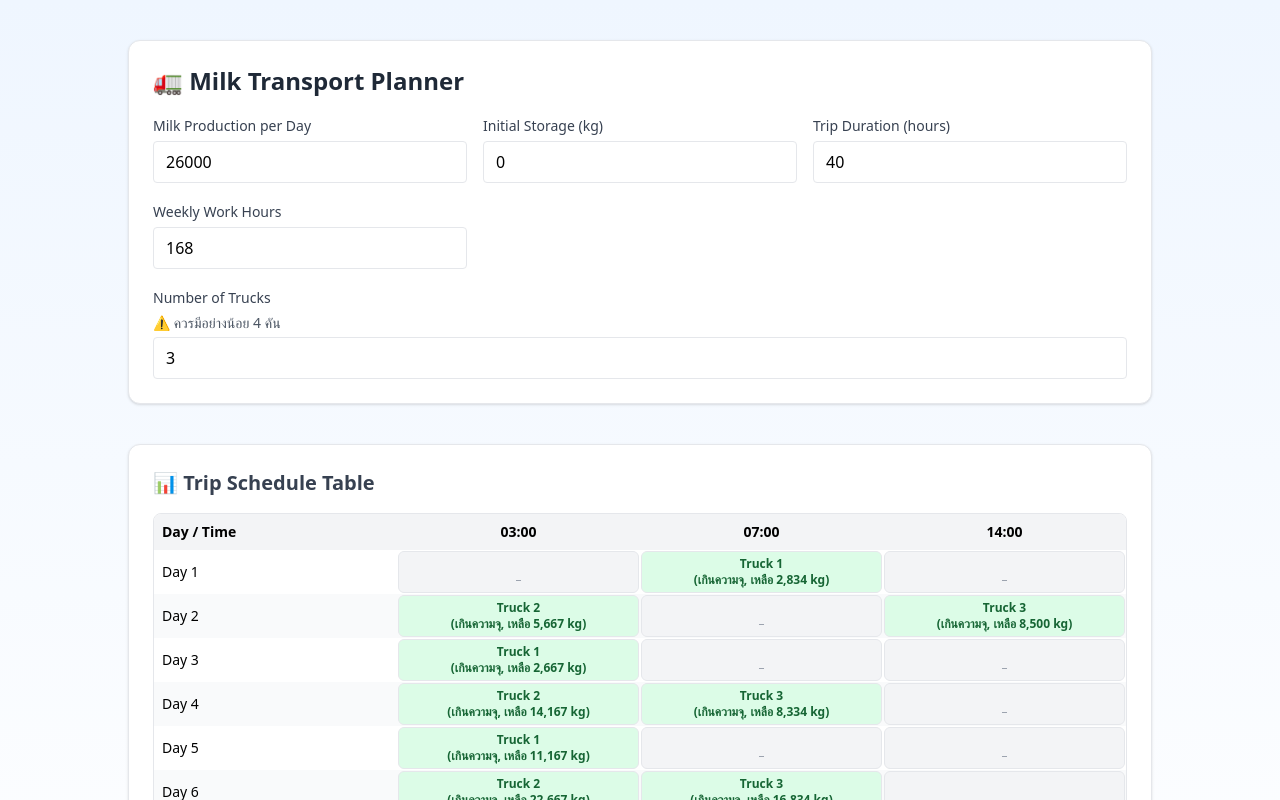
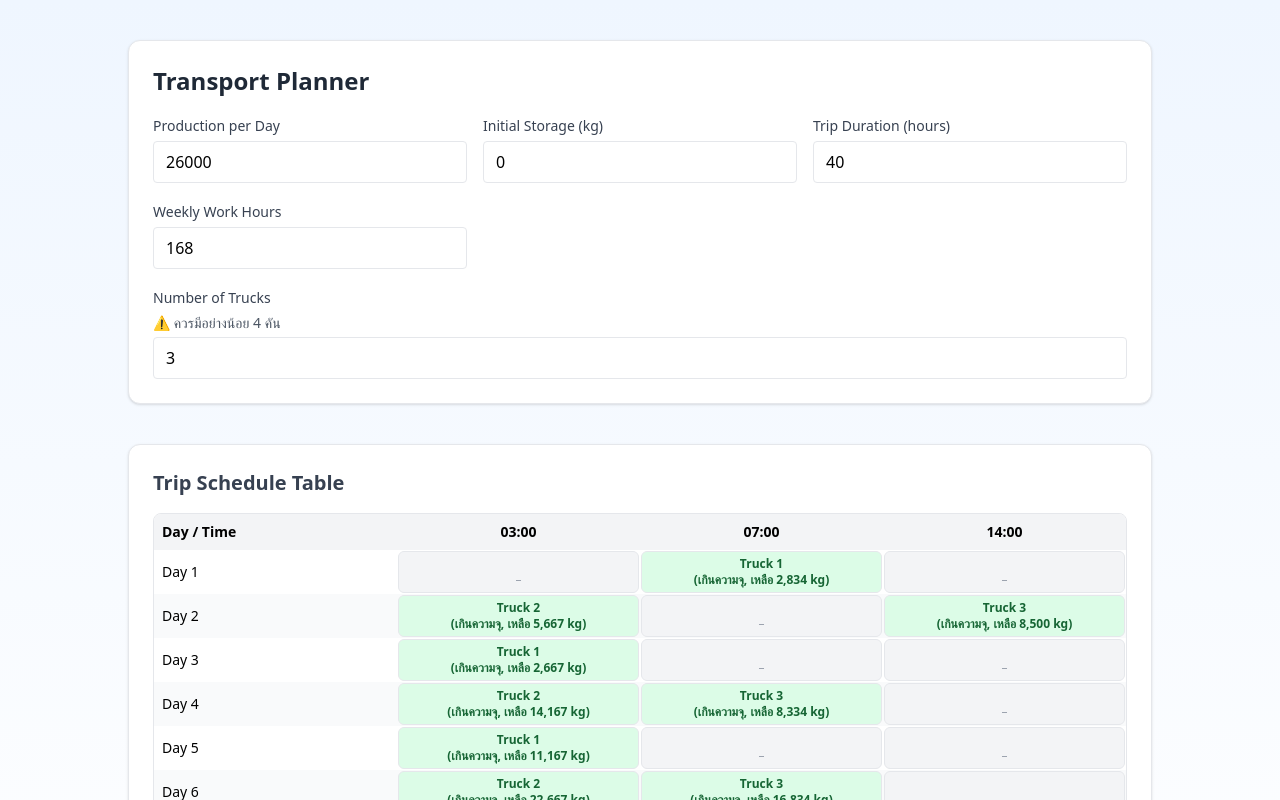
Before and after one commit to cyannism/milk-transport-planner, a React (Vite) app: page / in a window 1280 px wide. Shown: the top 800 px of the page. Built offline with nearby package versions, Linux system fonts and the light colour scheme; the HTML template or start-up script is replaced by a standard one.

Commit message:
Update App.jsx

```diff
--- a/src/App.jsx
+++ b/src/App.jsx
@@ -91,10 +91,10 @@ export default function SimulationPlanner() {
       <div className="max-w-5xl mx-auto space-y-10">
         <Card>
           <CardContent>
-            <h2 className="text-2xl font-bold text-gray-800">🚛 Milk Transport Planner</h2>
+            <h2 className="text-2xl font-bold text-gray-800">Transport Planner</h2>
             <div className="grid sm:grid-cols-2 md:grid-cols-3 gap-4">
               <div className="space-y-1">
-                <Label>Milk Production per Day</Label>
+                <Label>Production per Day</Label>
                 <Input type="number" value={milkPerDay} onChange={(e) => setMilkPerDay(Number(e.target.value))} />
               </div>
               <div className="space-y-1">
@@ -126,7 +126,7 @@ export default function SimulationPlanner() {
 
         <Card>
           <CardContent>
-            <h2 className="text-xl font-semibold text-gray-700">📊 Trip Schedule Table</h2>
+            <h2 className="text-xl font-semibold text-gray-700">Trip Schedule Table</h2>
             <div className="overflow-auto rounded-lg border">
               <table className="w-full table-fixed text-sm">
                 <thead className="bg-gray-100">
```
